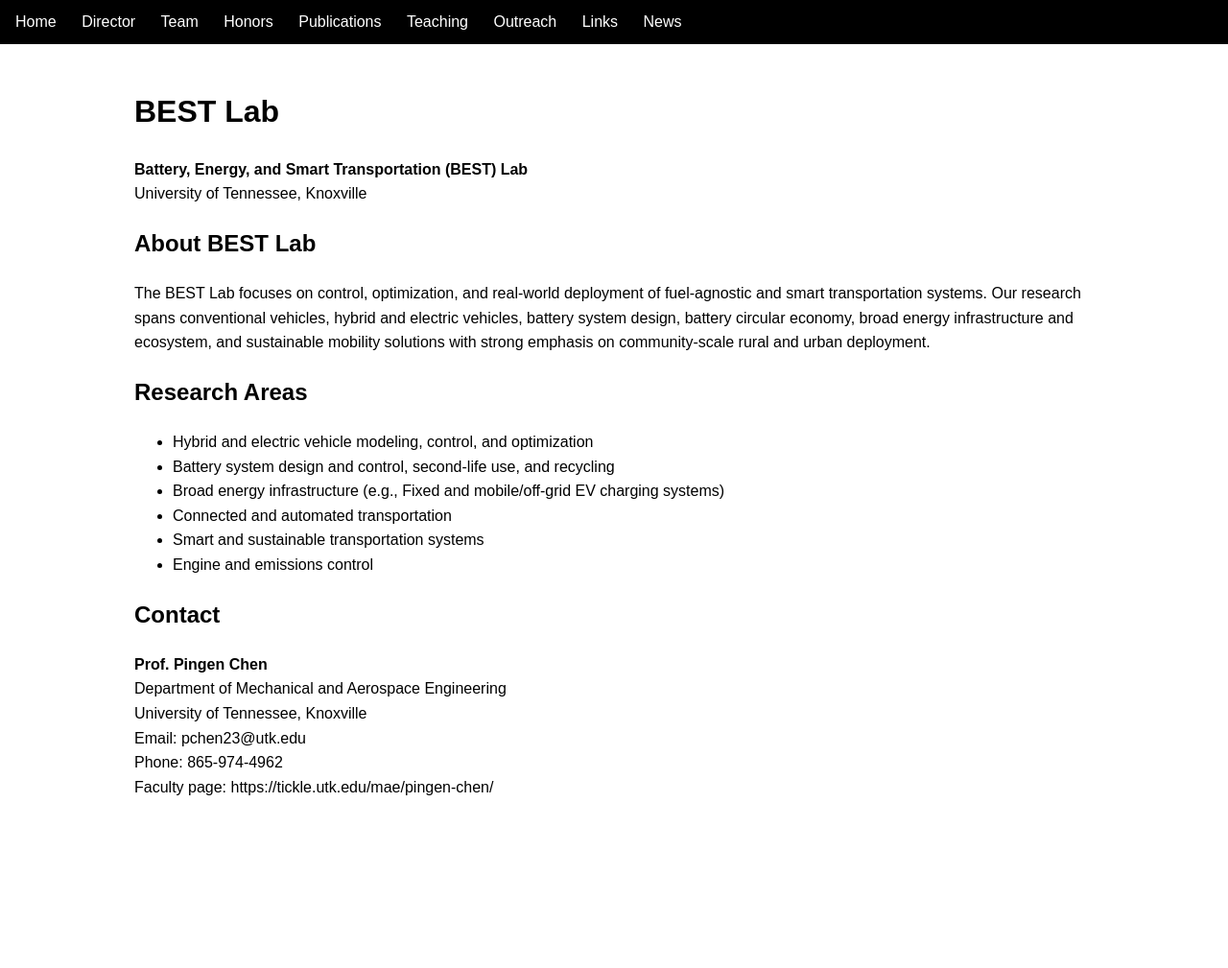
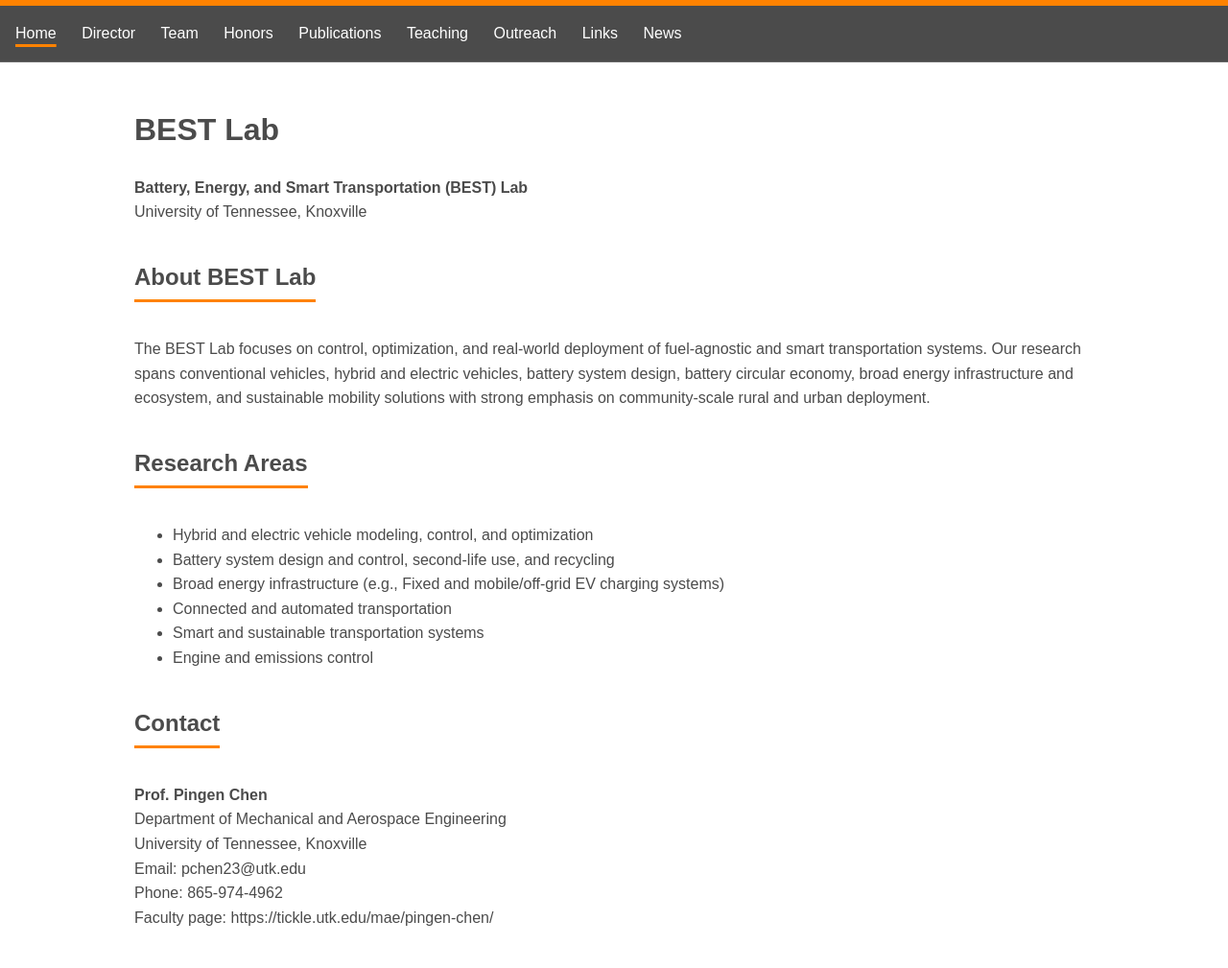
Before and after one commit to pingenchen/best-lab, a Jekyll site: the page built from index.md, in a window 1280 px wide. Shown: the whole page at 96% size. Built offline with Jekyll 4.4.1, drawn with Linux system fonts in a browser that asks for light colours; before the commit the page ends 900 px from its top, so only the background shows below that.

Commit message:
Update default.html

```diff
--- a/_layouts/default.html
+++ b/_layouts/default.html
@@ -6,48 +6,88 @@
   <title>{{ page.title }} | {{ site.title }}</title>
 
   <style>
+    :root{
+      --ut-orange: #FF8200;
+      --smokey-gray: #4B4B4B;
+      --white: #FFFFFF;
+      --light-gray: #E6E6E6;
+    }
+
     body {
       margin: 0;
       font-family: Arial, Helvetica, sans-serif;
       line-height: 1.6;
+      color: var(--smokey-gray);
+      background: var(--white);
+    }
+
+    /* UTK "Big Orange" ID line */
+    .utk-idline{
+      height: 6px;
+      background: var(--ut-orange);
+      width: 100%;
     }
 
     .nav {
-      background: #000;
+      background: var(--smokey-gray); /* UTK Smokey Gray instead of black */
       padding: 10px 16px;
+      border-bottom: 1px solid rgba(255,255,255,0.15);
     }
 
     .nav a {
-      color: #fff;
+      color: var(--white);
       text-decoration: none;
       margin-right: 22px;
       font-size: 16px;
+      padding: 6px 0;
+      display: inline-block;
     }
 
     .nav a:hover {
       text-decoration: underline;
     }
 
+    /* Optional: subtle active link styling (works if URL matches) */
+    .nav a.active {
+      text-decoration: underline;
+      text-decoration-color: var(--ut-orange);
+      text-underline-offset: 6px;
+      text-decoration-thickness: 3px;
+    }
+
     .content {
       max-width: 1000px;
       margin: 0 auto;
-      padding: 24px;
+      padding: 24px 16px;
+    }
+
+    /* Make headings feel more UTK-branded */
+    h1, h2, h3 {
+      color: var(--smokey-gray);
+    }
+    h2 {
+      border-bottom: 3px solid var(--ut-orange);
+      display: inline-block;
+      padding-bottom: 4px;
     }
   </style>
 </head>
 
 <body>
 
+  <div class="utk-idline"></div>
+
   <div class="nav">
-    <a href="{{ '/' | relative_url }}">Home</a>
-    <a href="{{ '/director/' | relative_url }}">Director</a>
-    <a href="{{ '/team/' | relative_url }}">Team</a>
-    <a href="{{ '/honors/' | relative_url }}">Honors</a>
-    <a href="{{ '/publications/' | relative_url }}">Publications</a>
-    <a href="{{ '/teaching/' | relative_url }}">Teaching</a>
-    <a href="{{ '/outreach/' | relative_url }}">Outreach</a>
-    <a href="{{ '/links/' | relative_url }}">Links</a>
-    <a href="{{ '/news/' | relative_url }}">News</a>
+    <!-- Add 'active' class automatically based on current page -->
+    <a href="{{ '/' | relative_url }}" class="{% if page.url == '/' %}active{% endif %}">Home</a>
+    <a href="{{ '/director/' | relative_url }}" class="{% if page.url contains '/director/' %}active{% endif %}">Director</a>
+    <a href="{{ '/team/' | relative_url }}" class="{% if page.url contains '/team/' %}active{% endif %}">Team</a>
+    <a href="{{ '/honors/' | relative_url }}" class="{% if page.url contains '/honors/' %}active{% endif %}">Honors</a>
+    <a href="{{ '/publications/' | relative_url }}" class="{% if page.url contains '/publications/' %}active{% endif %}">Publications</a>
+    <a href="{{ '/teaching/' | relative_url }}" class="{% if page.url contains '/teaching/' %}active{% endif %}">Teaching</a>
+    <a href="{{ '/outreach/' | relative_url }}" class="{% if page.url contains '/outreach/' %}active{% endif %}">Outreach</a>
+    <a href="{{ '/links/' | relative_url }}" class="{% if page.url contains '/links/' %}active{% endif %}">Links</a>
+    <a href="{{ '/news/' | relative_url }}" class="{% if page.url contains '/news/' %}active{% endif %}">News</a>
   </div>
 
   <div class="content">
```
